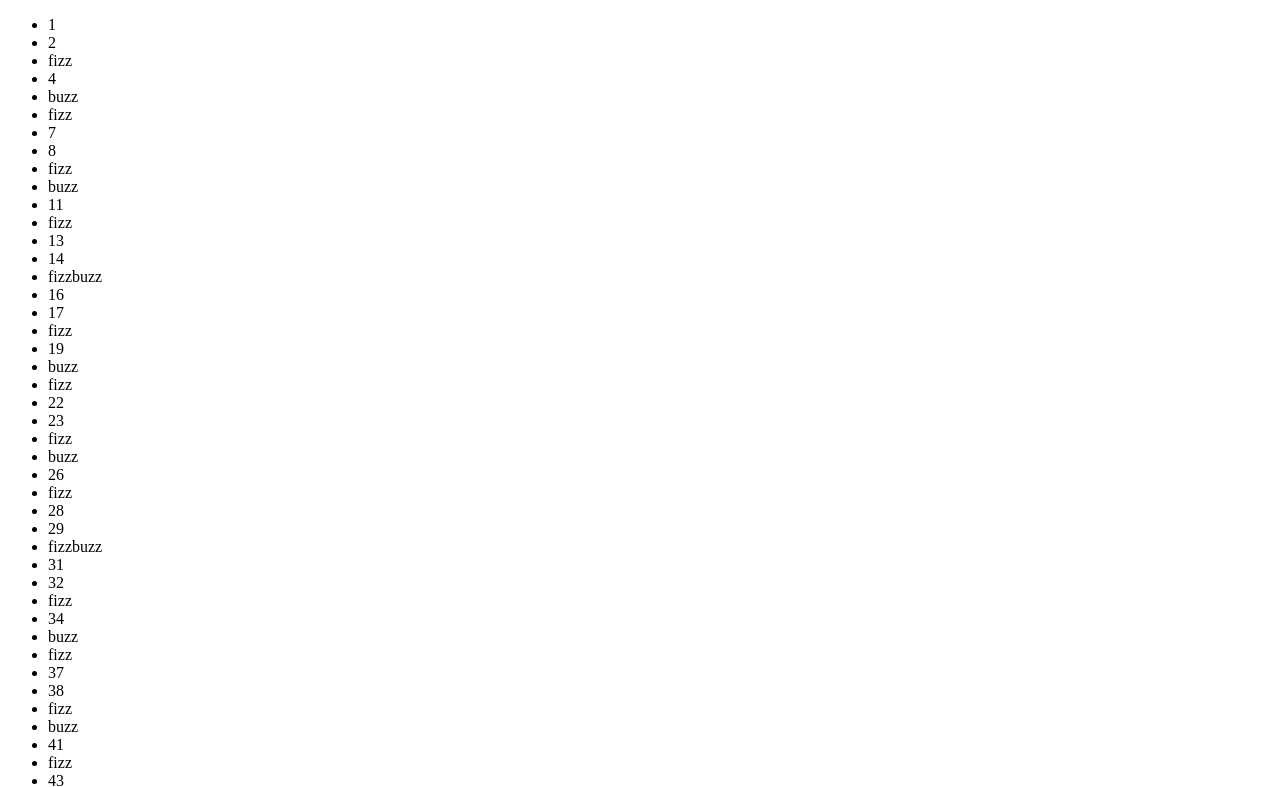
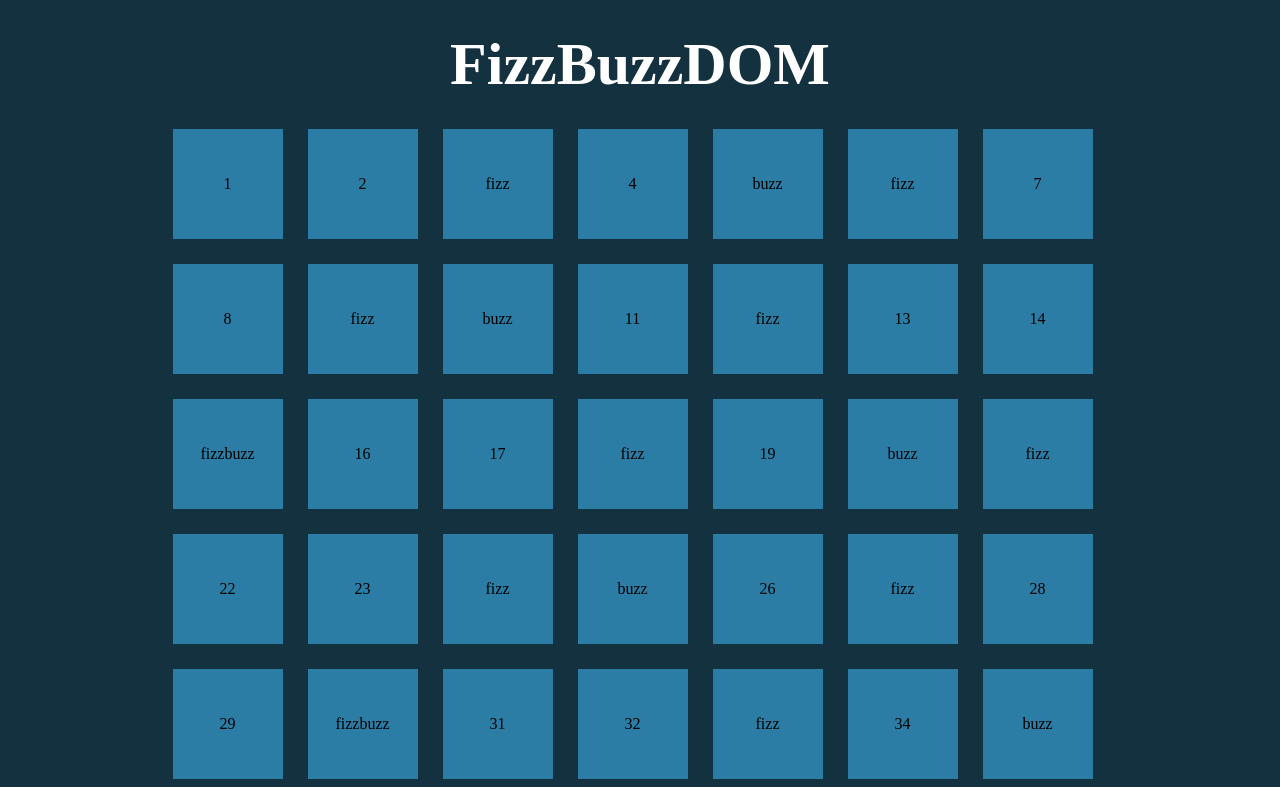
Before and after one commit to dvthnight/js-fizzbuzzdom, a plain HTML site: page index.html in a window 1280 px wide. Shown: the top 787 px of the page. Drawn offline with Linux system fonts and the light colour scheme.

Commit message:
milestone 2 completata

```diff
--- a/app.js
+++ b/app.js
@@ -2,6 +2,8 @@
 
 for(let i = 1; i<=100; i++){
     const li = document.createElement("li");
+
+    li.classList.add("square");
 
     console.log(i);
 
@@ -21,4 +23,6 @@ for(let i = 1; i<=100; i++){
 
     lista.append(li);
 
+
+
 }
--- a/index.html
+++ b/index.html
@@ -8,8 +8,15 @@
     <title>Fizzbuzzdom</title>
 </head>
 <body>
+    <h1 class="title">FizzBuzzDOM</h1>
 
-    <ul id="lista"></ul>
+    <div class="container">
+        <div class="row">
+            <ul id="lista"></ul>
+        </div>
+    </div>
+
+
 
     <script src="app.js"></script>
 </body>
--- a/style.css
+++ b/style.css
@@ -0,0 +1,43 @@
+*{
+    padding: 0;
+    margin: 0;
+    box-sizing: border-box;
+}
+
+li{
+    list-style: none;
+}
+
+ul{
+    display: contents ;
+}
+
+.row{
+    display: flex;
+    flex-wrap: wrap;
+    gap: 25px;
+}
+
+.title{
+    color: white;
+    text-align: center;
+    font-size: 60px;
+    padding: 30px;
+}
+
+body{
+    background-color: rgb(19, 49, 62);
+}
+
+.container{
+    width: 935px;
+    margin: 0 auto;
+}
+
+.square{
+    width: 110px;
+    height: 110px;
+    background-color: rgb(43, 125, 165);
+    line-height: 110px;
+    text-align: center;
+}
```
